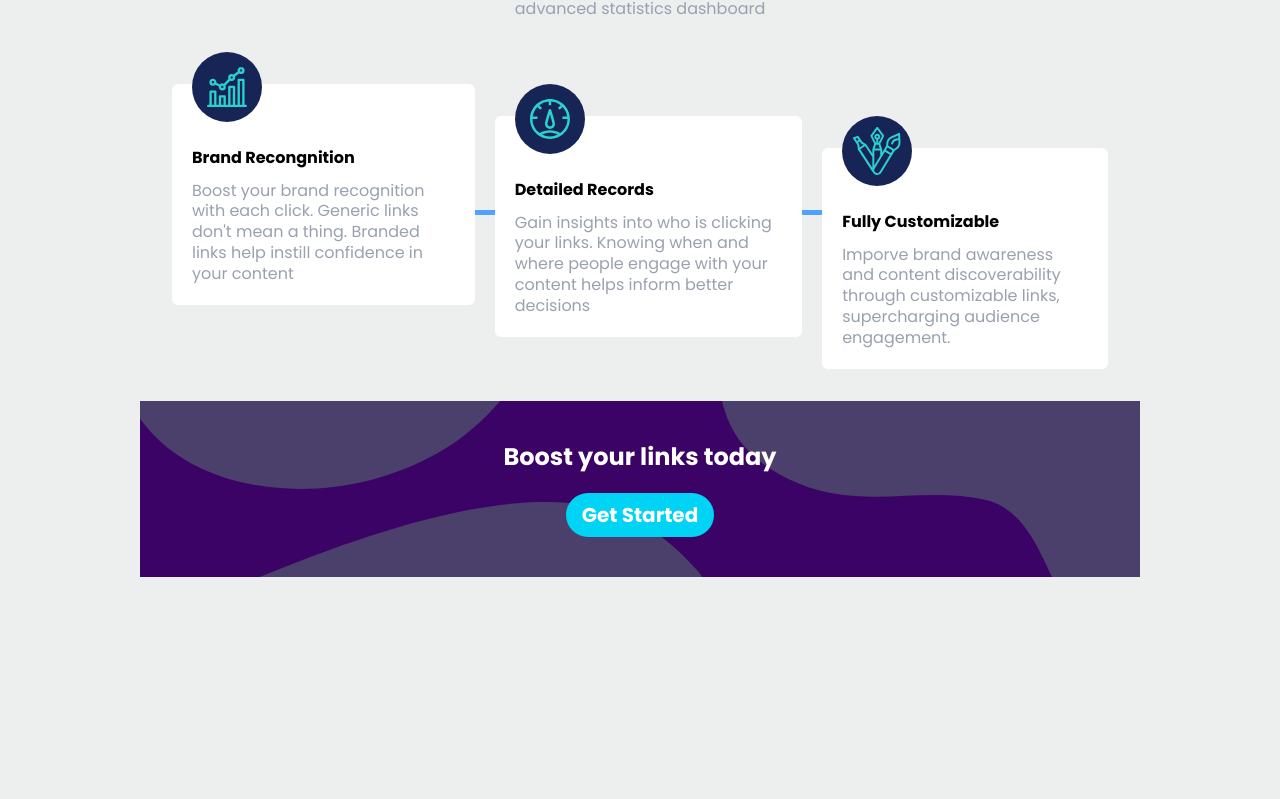
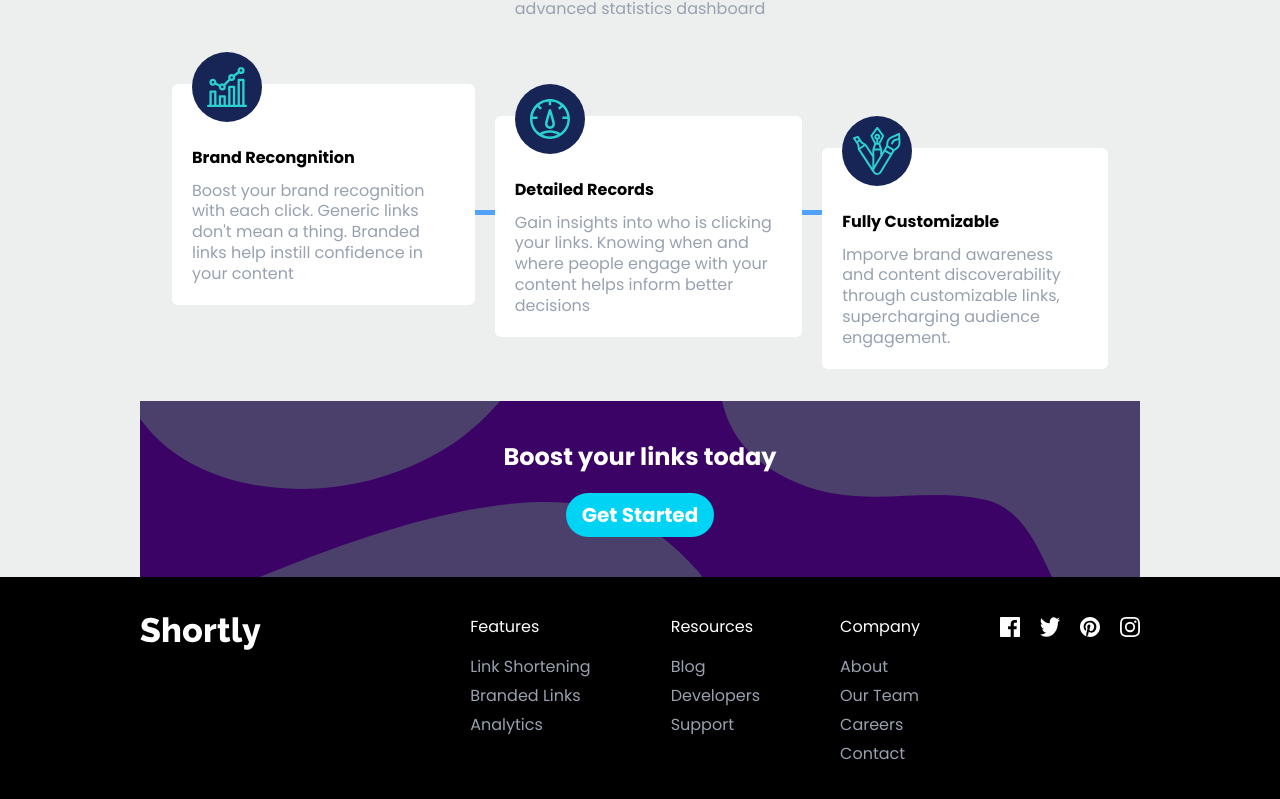
Before and after one commit to calebtdev/urlshortner, a React (Vite) app: page / in a window 1280 px wide. Shown: the part 970-1769 px from the top of the page. Before the commit the page ends 1547 px from the top, so only its background shows below. Built offline with nearby package versions, Linux system fonts and the light colour scheme; a web font is replaced by a local one.

Commit message:
update on the urlshortnerproject

```diff
--- a/src/components/Footer.jsx
+++ b/src/components/Footer.jsx
@@ -1,7 +1,59 @@
 import React from "react";
+import logo from "../assets/logo.svg";
+import facebook from "../assets/icon-facebook.svg";
+import twitter from "../assets/icon-twitter.svg";
+import pinterest from "../assets/icon-pinterest.svg";
+import instagram from "../assets/icon-instagram.svg";
 
 const Footer = () => {
-  return <div></div>;
+  return (
+    <section className="py-10 bg-black">
+      <div className="max-w-[1000px] mx-auto flex flex-row justify-between">
+        <div>
+          <img src={logo} alt="" className="filter brightness-0  invert" />
+        </div>
+        <div className="flex flex-row gap-[5rem]">
+          <div className="flex flex-col gap-5">
+            <span className="text-white">Features</span>
+            <ul className="text-gray-400 flex flex-col gap-2">
+              <li className="hover:text-cyan-500 cursor-pointer">
+                Link Shortening
+              </li>
+              <li>Branded Links</li>
+              <li>Analytics</li>
+            </ul>
+          </div>
+          <div className="flex flex-col gap-5">
+            <span className="text-white">Resources</span>
+            <ul className="text-gray-400 flex flex-col gap-2">
+              <li>Blog</li>
+              <li>Developers</li>
+              <li>Support</li>
+            </ul>
+          </div>
+          <div className="flex flex-col gap-5">
+            <span className="text-white">Company</span>
+            <ul className="text-gray-400 flex flex-col gap-2">
+              <li>About</li>
+              <li>Our Team</li>
+              <li>Careers</li>
+              <li>Contact</li>
+            </ul>
+          </div>
+          <div className="flex flex-row gap-5">
+            <img
+              src={facebook}
+              alt="facebook-icon"
+              className="w-5 h-5 hover:filter hover:color-red-200  hover:invert cursor-pointer"
+            />
+            <img src={twitter} alt="twitter-icon" className="w-5 h-5" />
+            <img src={pinterest} alt="pinterest-icon" className="w-5 h-5" />
+            <img src={instagram} alt="instagram-icon" className="w-5 h-5" />
+          </div>
+        </div>
+      </div>
+    </section>
+  );
 };
 
 export default Footer;
--- a/src/pages/Home.jsx
+++ b/src/pages/Home.jsx
@@ -4,6 +4,7 @@ import About from "../components/About";
 import Shortlink from "../components/Shortlink";
 import AdvanceStat from "../components/AdvanceStat";
 import Boost from "../components/Boost";
+import Footer from "../components/Footer";
 
 const Home = () => {
   return (
@@ -13,6 +14,7 @@ const Home = () => {
       <Shortlink />
       <AdvanceStat />
       <Boost />
+      <Footer />
     </>
   );
 };
```
